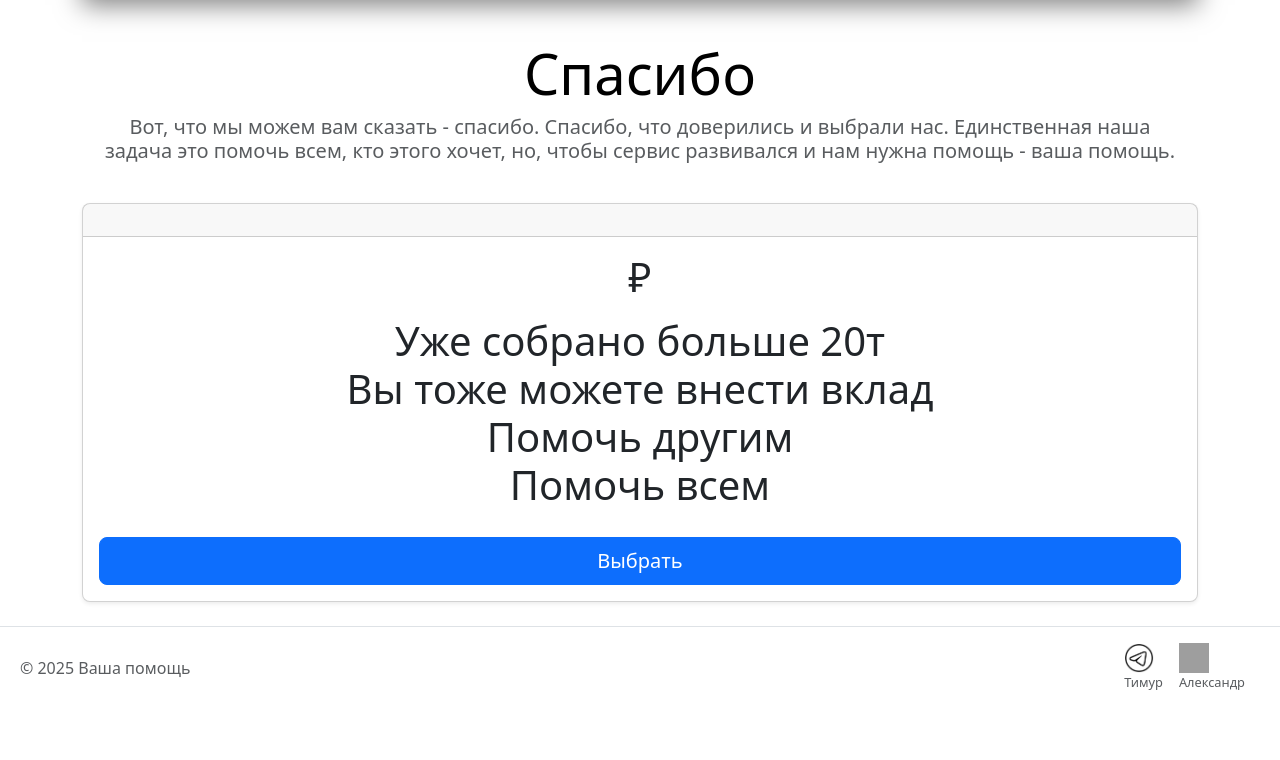
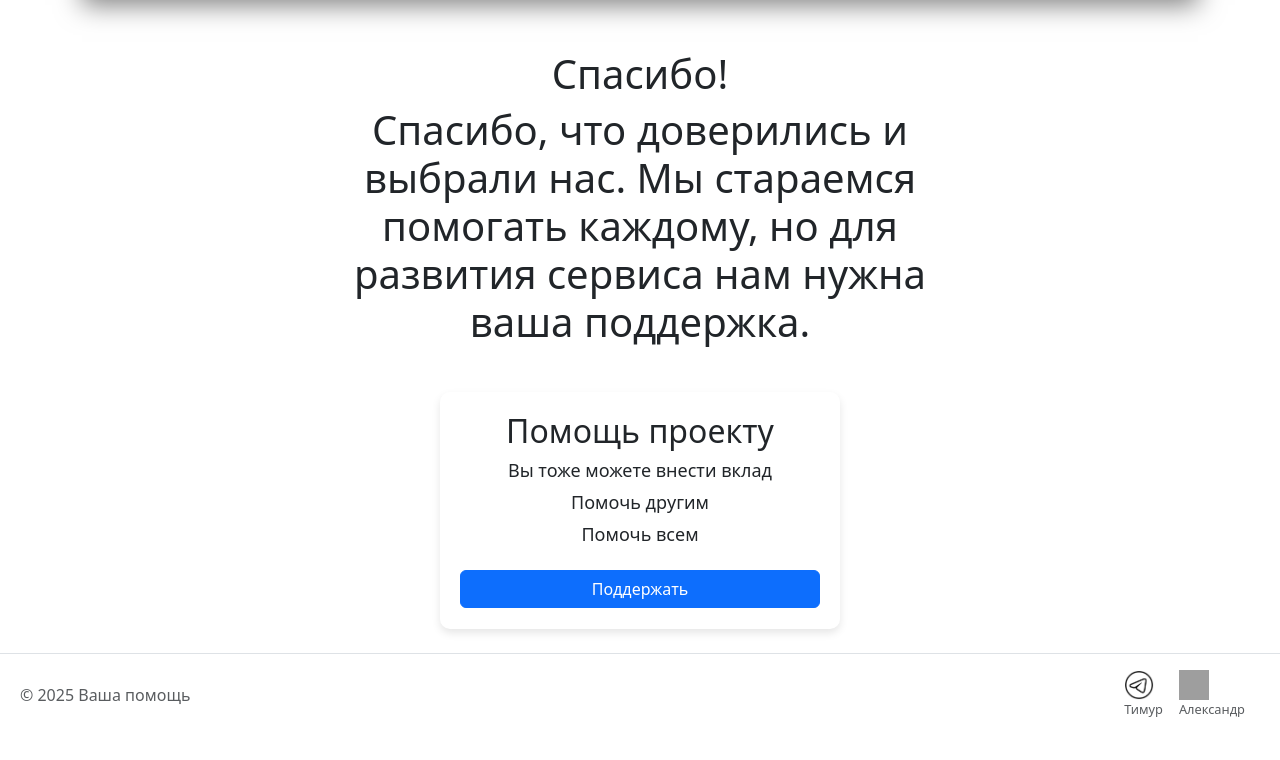
Before and after one commit to juddeau/habit-tracker, a Flask app: page /donat in a window 1280 px wide. Shown: the part 118-878 px from the top of the page. Before the commit the page ends 808 px from the top, so only its background shows below. Run offline with Flask 3, Linux system fonts and the light colour scheme; grey boxes are pictures that could not be loaded.

Commit message:
Add animations to all pages and change donate page

```diff
--- a/frontend/static/css/main.css
+++ b/frontend/static/css/main.css
@@ -431,3 +431,95 @@ container, footer {
         font-size: 14px;
     }
 }
+
+.donate-container {
+    display: flex;
+    flex-direction: column;
+    align-items: center;
+    margin-top: 50px;
+}
+
+.donate-header {
+    text-align: center;
+    max-width: 600px;
+    margin-bottom: 30px;
+}
+
+.donate-card {
+    background: #ffffff;
+    padding: 20px;
+    border-radius: 10px;
+    box-shadow: 0 4px 8px rgba(0, 0, 0, 0.1);
+    width: 100%;
+    max-width: 400px;
+    text-align: center;
+    opacity: 0;
+    animation: scaleIn 0.6s ease-out forwards;
+}
+
+.donate-list {
+    list-style: none;
+    padding: 0;
+}
+
+.donate-list li {
+    margin: 10px 0;
+    font-size: 18px;
+    opacity: 0;
+    animation: fadeIn 0.8s ease-out forwards;
+    animation-delay: 0.2s;
+}
+
+/* Анимации */
+@keyframes fadeIn {
+    from { opacity: 0; }
+    to { opacity: 1; }
+}
+
+@keyframes scaleIn {
+    from { transform: scale(0.9); opacity: 0; }
+    to { transform: scale(1); opacity: 1; }
+}
+
+@keyframes slideUp {
+    from { transform: translateY(20px); opacity: 0; }
+    to { transform: translateY(0); opacity: 1; }
+}
+
+@keyframes bounce {
+    0%, 100% { transform: translateY(0); }
+    50% { transform: translateY(-5px); }
+}
+
+.fade-in {
+    opacity: 0;
+    animation: fadeIn 0.8s ease-out forwards;
+}
+
+.slide-up {
+    opacity: 0;
+    animation: slideUp 0.8s ease-out forwards;
+}
+
+.bounce:hover {
+    animation: bounce 0.6s ease-in-out;
+}
+
+
+/* Анимация появления контента при переключении вкладки */
+.page-transition {
+    opacity: 0;
+    transform: translateY(10px);
+    animation: fadeInUp 0.5s ease-out forwards;
+}
+
+@keyframes fadeInUp {
+    from {
+        opacity: 0;
+        transform: translateY(10px);
+    }
+    to {
+        opacity: 1;
+        transform: translateY(0);
+    }
+}
--- a/frontend/templates/base.html
+++ b/frontend/templates/base.html
@@ -52,7 +52,9 @@
 
         </header>
 
-        <h1>{% block body %}{% endblock %}</h1>
+        <div class="page-transition">
+            <h1>{% block body %}{% endblock %}</h1>
+        </div>
     </div>
 
     <!-- Футер с контактами -->
--- a/frontend/templates/donate.html
+++ b/frontend/templates/donate.html
@@ -5,27 +5,22 @@
 {% endblock %}
 
 {% block body %}
-<div class="pricing-header p-3 pb-md-4 mx-auto text-center">
-      <h1 class="display-4 fw-normal text-body-emphasis">Спасибо</h1>
-      <p class="fs-5 text-body-secondary">Вот, что мы можем вам сказать - спасибо. Спасибо, что доверились и выбрали нас.
-          Единственная наша задача это помочь всем, кто этого хочет, но, чтобы сервис развивался
-          и нам нужна помощь - ваша помощь. </p>
+<div class="donate-container">
+    <div class="donate-header">
+        <h1 class="text-center fade-in">Спасибо!</h1>
+        <p class="text-center slide-up">
+            Спасибо, что доверились и выбрали нас. Мы стараемся помогать каждому, но для развития сервиса нам нужна ваша поддержка.
+        </p>
     </div>
 
-<div class="card mb-4 rounded-3 shadow-sm">
-  <div class="card-header py-3">
-    <h4 class="my-0 fw-normal"></h4>
-  </div>
-  <div class="card-body text-center">  <!-- Добавлен text-center -->
-    <h1 class="card-title pricing-card-title">₽<small class="text-body-secondary fw-light"></small></h1>
-    <ul class="list-unstyled mt-3 mb-4">
-      <li>Уже собрано больше 20т</li>
-      <li>Вы тоже можете внести вклад</li>
-      <li>Помочь другим</li>
-      <li>Помочь всем</li>
-    </ul>
-    <button type="button" class="w-100 btn btn-lg btn-primary" id="myButton">Выбрать</button>
-  </div>
+    <div class="donate-card scale-in">
+        <h2 class="text-center">Помощь проекту</h2>
+        <ul class="donate-list">
+            <li class="fade-in">Вы тоже можете внести вклад</li>
+            <li class="fade-in">Помочь другим</li>
+            <li class="fade-in">Помочь всем</li>
+        </ul>
+        <button type="button" class="btn btn-primary w-100 bounce">Поддержать</button>
+    </div>
 </div>
-
 {% endblock %}
```
